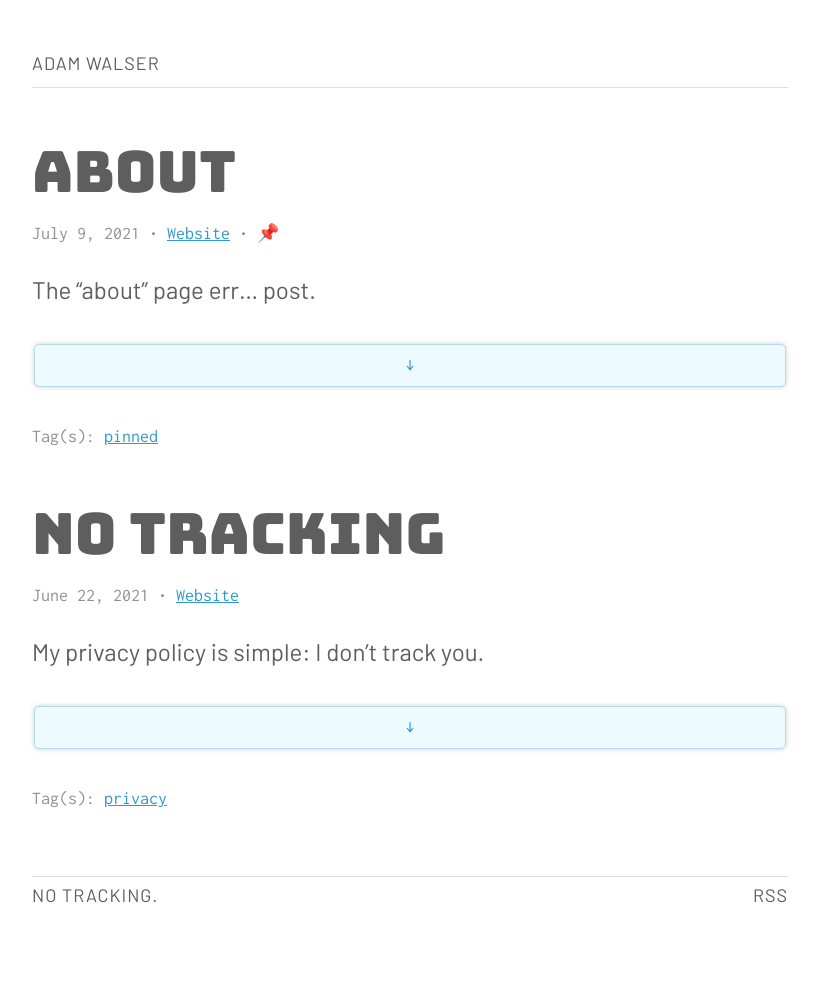
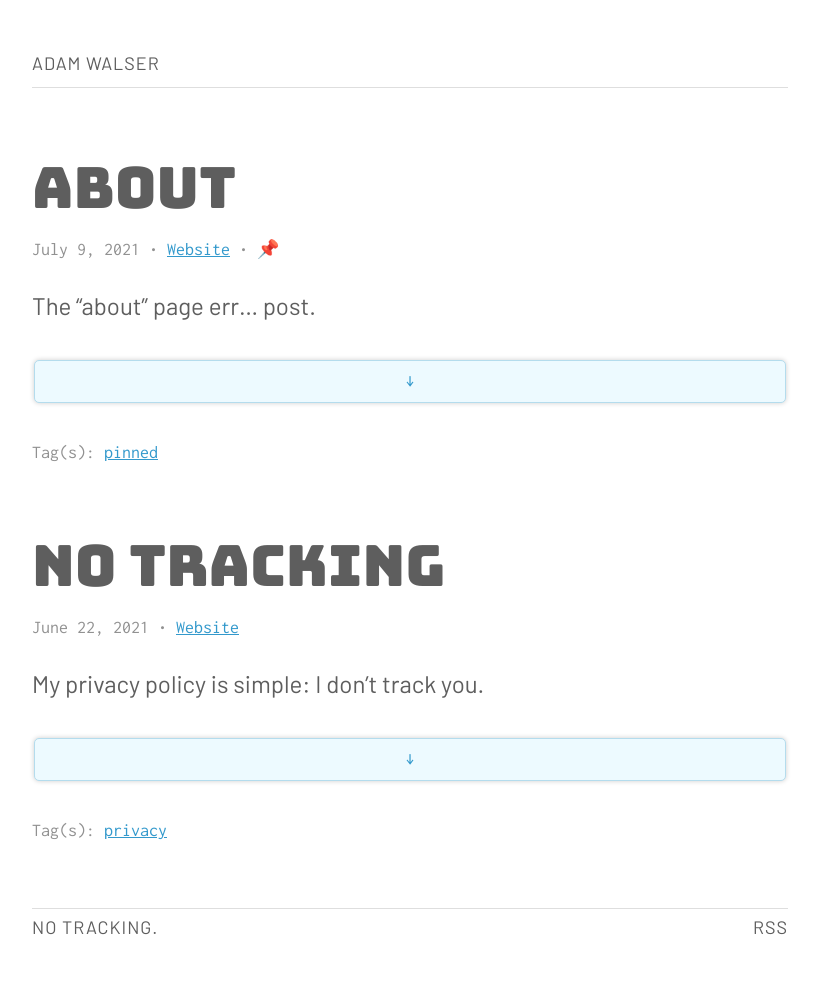
Before and after one commit to ajpwalser/ajpwalser.github.io, a Jekyll site: the page built from index.html, in a window 1280 px wide. Shown: the whole page, without its empty margins (230-1049 px from the left). Built offline with Jekyll 4.4.1, drawn with Linux system fonts in a browser that asks for light colours; the list of posts is cut into pages by our own code; before the commit the page ends 967 px from its top, so only the background shows below that.

Commit message:
Update style.css

```diff
--- a/css/style.css
+++ b/css/style.css
@@ -69,7 +69,7 @@ body {
 	line-height: 1.3;
 	background-color: var(--background);
 	color: #5E5E5E;
-	padding-top: 2rem; /* change */
+	padding-top: 2rem;
 }
 
 .container {
@@ -138,7 +138,7 @@ h1 {
 h2 {
 	font-size: 236.9%;
 	line-height: 1.25em;
-	margin-top: 3rem; /* Spacing */
+	margin-top: 4rem; /* Spacing */
 	margin-bottom: -0.33em;
 }
 
```
